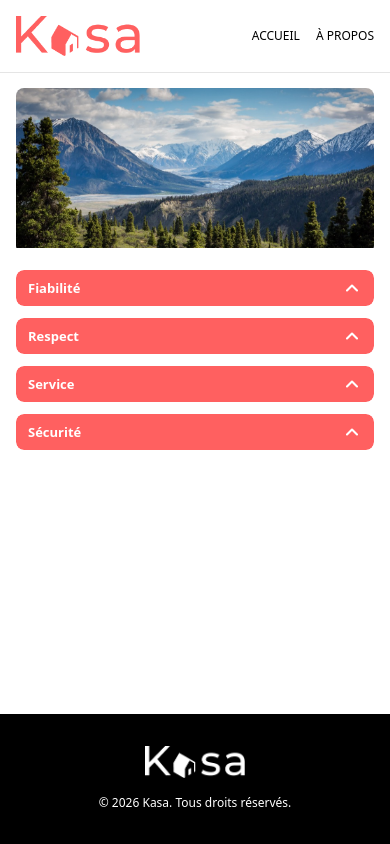
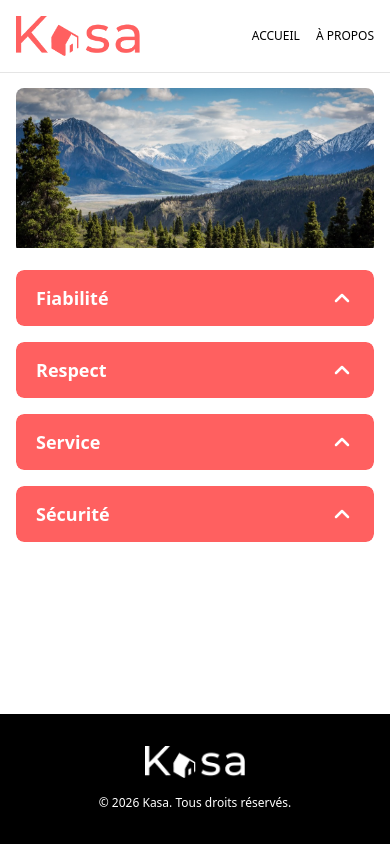
Before and after one commit to emiliemalo/TesteurLogiciel_appli_location_immobiliere_React-main, a React (Vite) app in the folder frontend/my-react-app/: page /about in a window 390 px wide. Built offline with nearby package versions, Linux system fonts and the light colour scheme.

Commit message:
Correction css conforme maquette

```diff
--- a/frontend/my-react-app/src/components/Banner/Banner.css
+++ b/frontend/my-react-app/src/components/Banner/Banner.css
@@ -20,16 +20,14 @@
   transform: translate(-50%, -50%);
   margin: 0;
   padding: 0.5rem 1.5rem;
-  color: #fff;
-  text-shadow: 0 4px 4px rgba(0, 0, 0, 0.25);
-  -webkit-text-stroke-width: 1px;
-  -webkit-text-stroke-color: #000;
+  color: #ffffff;
   font-family: Montserrat, sans-serif;
-  font-size: 36px;
-  font-style: normal;
-  font-weight: 500;
-  line-height: 142.6%;
+  font-size: 48px;
+  font-weight: 700;
+  line-height: 1.2;
   text-align: center;
+  white-space: nowrap;
+  text-shadow: 0 2px 8px rgba(0, 0, 0, 0.4);
 }
 
 @media (max-width: 768px) {
@@ -37,7 +35,9 @@
     height: 8rem;
   }
   .banner__title {
-    font-size: 18px;
+    font-size: 24px;
     padding: 0.25rem 0.75rem;
+    white-space: normal;
+    max-width: 90%;
   }
 }
--- a/frontend/my-react-app/src/pages/About.css
+++ b/frontend/my-react-app/src/pages/About.css
@@ -7,7 +7,28 @@
 .about__collapses {
   display: flex;
   flex-direction: column;
-  gap: 1rem;
+  gap: 1.5rem;
+}
+
+/* Maquette À propos : composants et flèches plus grands */
+.about__collapses .collapse {
+  border-radius: 0.5rem;
+}
+
+.about__collapses .collapse__trigger {
+  padding: 1.25rem 1.5rem;
+  font-size: 1.5rem;
+  font-weight: 700;
+}
+
+.about__collapses .collapse__icon svg {
+  width: 2rem;
+  height: 2rem;
+}
+
+.about__collapses .collapse__content-inner {
+  padding: 1.25rem 1.5rem;
+  font-size: 1.125rem;
 }
 
 @media (max-width: 768px) {
@@ -15,6 +36,18 @@
     gap: 1rem;
   }
   .about__collapses {
-    gap: 0.75rem;
+    gap: 1rem;
+  }
+  .about__collapses .collapse__trigger {
+    padding: 1rem 1.25rem;
+    font-size: 1.125rem;
+  }
+  .about__collapses .collapse__icon svg {
+    width: 1.5rem;
+    height: 1.5rem;
+  }
+  .about__collapses .collapse__content-inner {
+    padding: 1rem 1.25rem;
+    font-size: 1rem;
   }
 }
```
